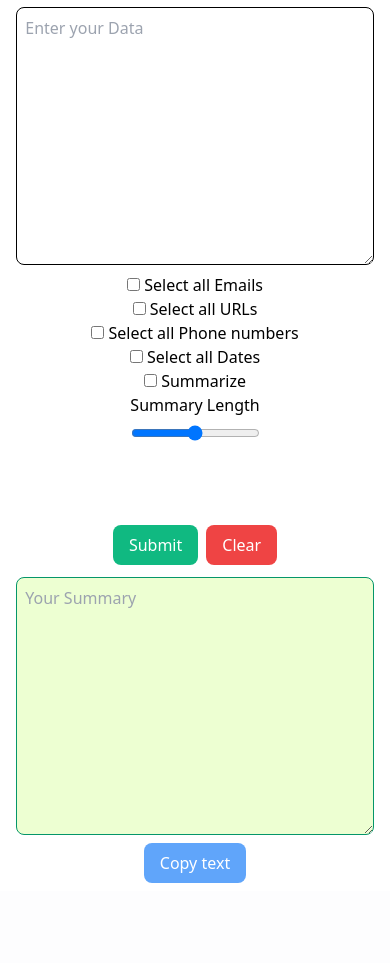
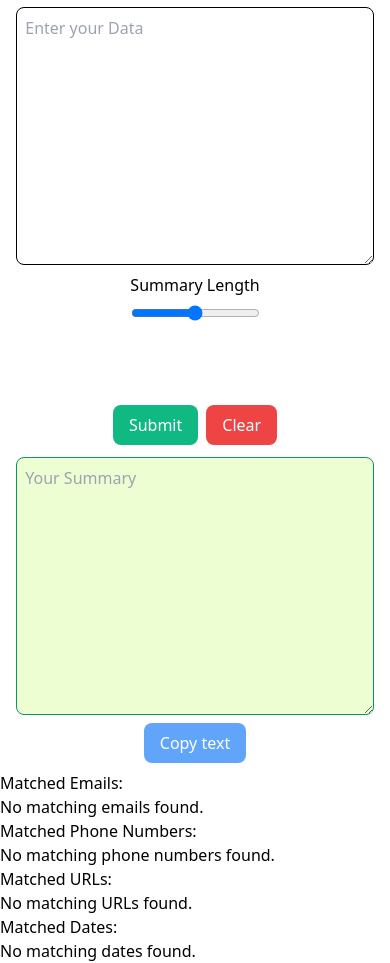
Before and after one commit to Fabreeeze/ML-NLP__DataSummarizer, a Flask app: page / in a window 390 px wide. Shown: the part 81-1044 px from the top of the page. Before the commit the page ends 964 px from the top, so only its background shows below. Run offline with Flask 2, Linux system fonts and the light colour scheme; some libraries are stand-ins or nearby versions.

Commit message:
added Divisions for showing emails,dates,urls and phone numbers as well as their styling removed css and js code into separate files in static folder for better readibility

```diff
--- a/templates/index.html
+++ b/templates/index.html
@@ -8,6 +8,8 @@
     <title>Data Summarization</title>
     <link href="https://unpkg.com/tailwindcss@^2/dist/tailwind.min.css" rel="stylesheet">
     <link href="/static/css/jquery-ui.min.css" rel="stylesheet">
+    <link rel="stylesheet" href="static/styles.css">
+
 </head>
 
 <body>
@@ -26,26 +28,8 @@
                     name="data" id="data" cols="30" rows="10" placeholder="Enter your Data"
                     required="required"></textarea>
                 <div style="text-align: center;">
-                    <div >
-                        <input type="checkbox" id="choice1" name="choice1" value="email">
-                        <label for="choice1">Select all Emails</label><br>
-                    </div>
-                    <div >
-                        <input type="checkbox" id="choice2" name="choice2" value="url">
-                        <label for="choice1">Select all URLs</label><br>
-                    </div>
-                    <div >
-                        <input type="checkbox" id="choice3" name="choice3" value="phNos">
-                        <label for="choice1">Select all Phone numbers</label><br>
-                    </div>
-                    <div >
-                        <input type="checkbox" id="choice4" name="choice4" value="Dates">
-                        <label for="choice2">Select all Dates</label><br>
-                    </div>
-                    <div >
-                        <input type="checkbox" id="choice5" name="choice5" value="summarize">
-                        <label for="choice1">Summarize</label>
-                    </div>
+
+
                     <div >
                         <h3>Summary Length</h3>
                         <input type="range" class="m-2" min="20" max="1000" name="maxL">
@@ -74,35 +58,65 @@
             </div>
         </div>
     </section>
-    <script>
-        function show_value2(x)
-        {
-        document.getElementById("slider_value2").innerHTML=x;
-        }
-        function myFunction() {
-            /* Get the text field */
-            var copyText = document.getElementById("myInput");
+    <div class="matching-section">
+        <div class="matching-column">
+            <div class="matching-row">
+                <div class="matching-title">Matched Emails:</div>
+                <div class="matching-data">
+                    {% if emails %}
+                        {% for email in emails %}
+                            {{ email }}<br>
+                        {% endfor %}
+                    {% else %}
+                        No matching emails found.
+                    {% endif %}
+                </div>
+            </div>
 
-            /* Select the text field */
-            copyText.select();
-            copyText.setSelectionRange(0, 99999); /* For mobile devices */
+            <div class="matching-row">
+                <div class="matching-title">Matched Phone Numbers:</div>
+                <div class="matching-data">
+                    {% if phones %}
+                        {% for phone in phones %}
+                            {{ phone }}<br>
+                        {% endfor %}
+                    {% else %}
+                        No matching phone numbers found.
+                    {% endif %}
+                </div>
+            </div>
+        </div>
 
-            /* Copy the text inside the text field */
-            navigator.clipboard.writeText(copyText.value);
-        }
-    </script>
-    <script>
-        function Check() {
+        <div class="matching-column">
+            <div class="matching-row">
+                <div class="matching-title">Matched URLs:</div>
+                <div class="matching-data">
+                    {% if urls %}
+                        {% for url in urls %}
+                            {{ url }}<br>
+                        {% endfor %}
+                    {% else %}
+                        No matching URLs found.
+                    {% endif %}
+                </div>
+            </div>
 
-            var reg = /<(.|\n)*>/g;
+            <div class="matching-row">
+                <div class="matching-title">Matched Dates:</div>
+                <div class="matching-data">
+                    {% if dates %}
+                        {% for date in dates %}
+                            {{ date }}<br>
+                        {% endfor %}
+                    {% else %}
+                        No matching dates found.
+                    {% endif %}
+                </div>
+            </div>
+        </div>
+    </div>
+    <script src="script.js"></script>
 
-            if (reg.test(document.getElementById("data").value) == true) {
-                var ErrorText = 'Make Sure You Provide Valid Data.';
-                alert('Error Text');
-
-            }
-        }
-    </script>
 </body>
 
 </html>
```
